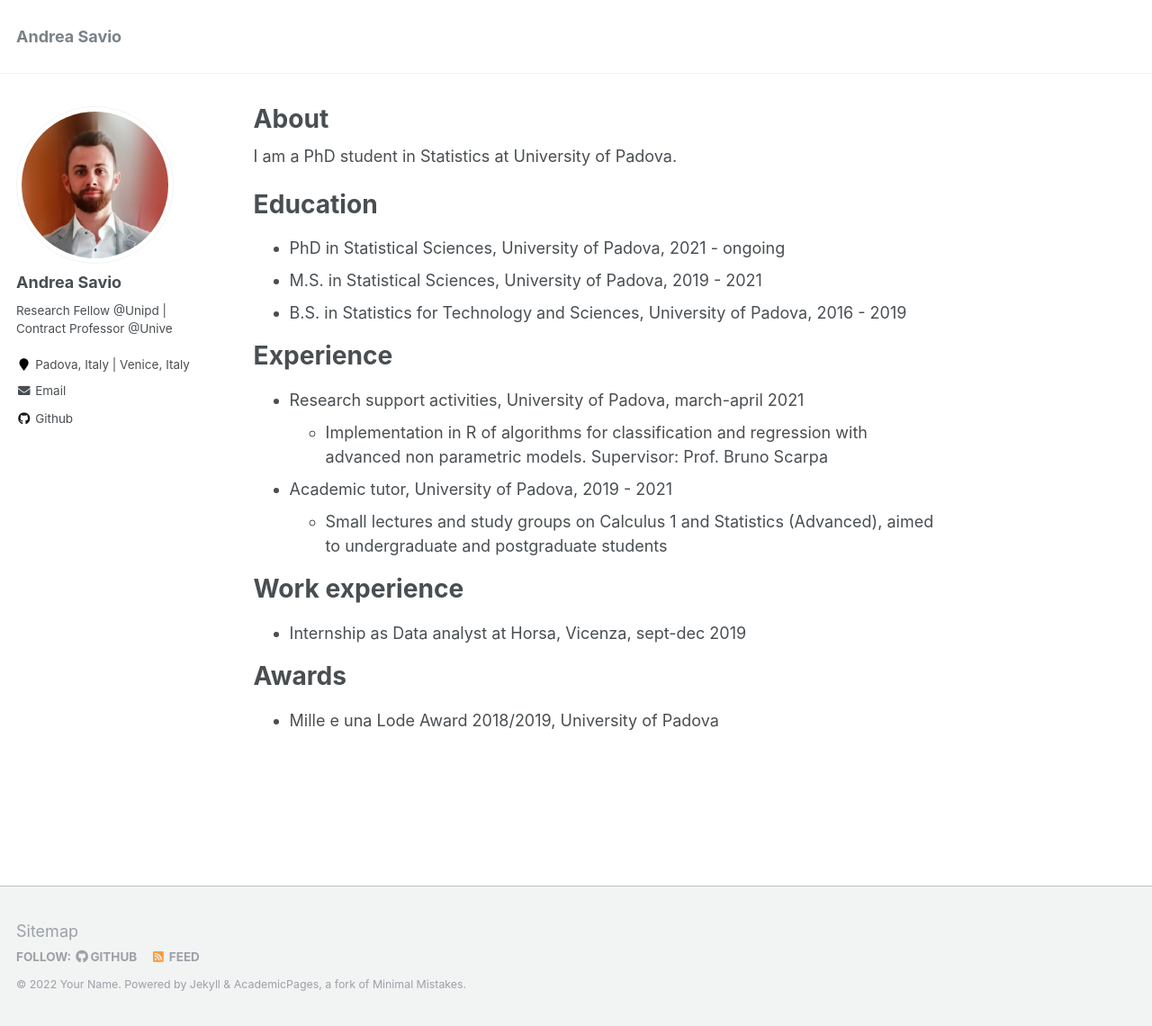
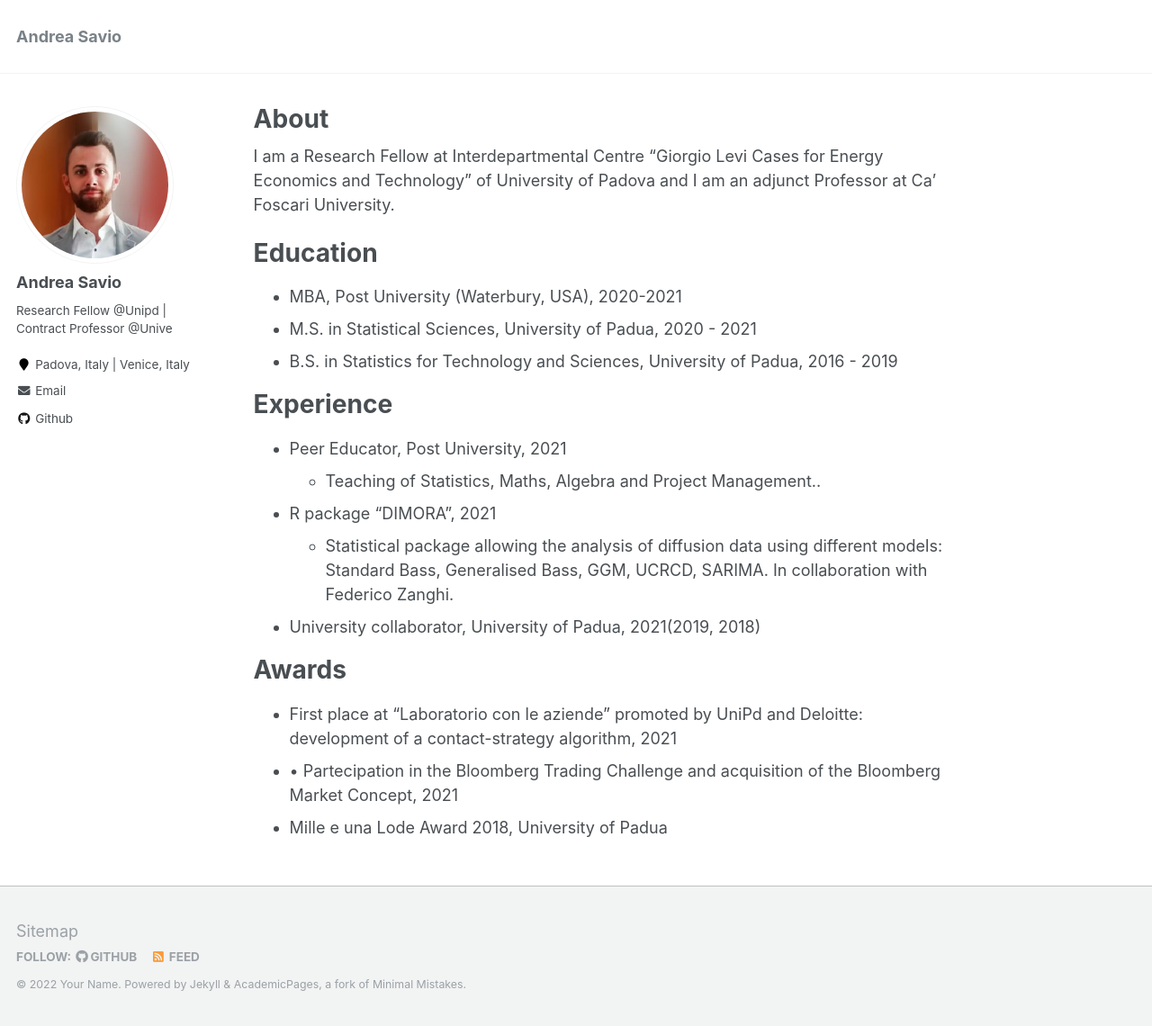
Before and after one commit to avios97/avios97.github.io, a Jekyll site: the page built from _pages/about.md, in a window 1280 px wide and 1140 px high. Shown: the whole window at 90% size. Built offline with Jekyll 4.4.1, drawn with Linux system fonts in a browser that asks for light colours.

Commit message:
Update about.md

```diff
--- a/_pages/about.md
+++ b/_pages/about.md
@@ -8,29 +8,29 @@ redirect_from:
   - /about.html
 ---
 
-I am a PhD student in Statistics at University of Padova.
+I am a Research Fellow at Interdepartmental Centre "Giorgio Levi Cases
+for Energy Economics and Technology" of University of Padova and I am an adjunct Professor at Ca' Foscari University.
 
 Education
 ======
-* PhD in Statistical Sciences, University of Padova, 2021 - ongoing
-* M.S. in Statistical Sciences, University of Padova, 2019 - 2021
-* B.S. in Statistics for Technology and Sciences, University of Padova, 2016 - 2019
+* MBA, Post University (Waterbury, USA), 2020-2021
+* M.S. in Statistical Sciences, University of Padua, 2020 - 2021
+* B.S. in Statistics for Technology and Sciences, University of Padua, 2016 - 2019
 
 Experience
 ======
-* Research support activities, University of Padova, march-april 2021
-	* Implementation in R of algorithms for classification and regression with advanced non parametric models.
-	Supervisor: Prof. Bruno Scarpa
+* Peer Educator, Post University, 2021
+	* Teaching of Statistics, Maths, Algebra and Project Management..
 
 
-* Academic tutor, University of Padova, 2019 - 2021
-	* Small lectures and study groups on Calculus 1 and Statistics (Advanced), aimed to undergraduate and postgraduate students
+* R package "DIMORA", 2021
+	* Statistical package allowing the analysis of diffusion data using different models: Standard Bass, Generalised Bass, GGM, UCRCD, SARIMA. In collaboration with Federico Zanghi.
 
-Work experience
-======
-* Internship as Data analyst at Horsa, Vicenza, sept-dec 2019
+* University collaborator, University of Padua, 2021(2019, 2018)
 
 
 Awards
 ======
- * Mille e una Lode Award 2018/2019, University of Padova
+ * First place at “Laboratorio con le aziende” promoted by UniPd and Deloitte: development of a contact-strategy algorithm, 2021
+ * •	Partecipation in the Bloomberg Trading Challenge and acquisition of the Bloomberg Market Concept, 2021
+ * Mille e una Lode Award 2018, University of Padua
```
